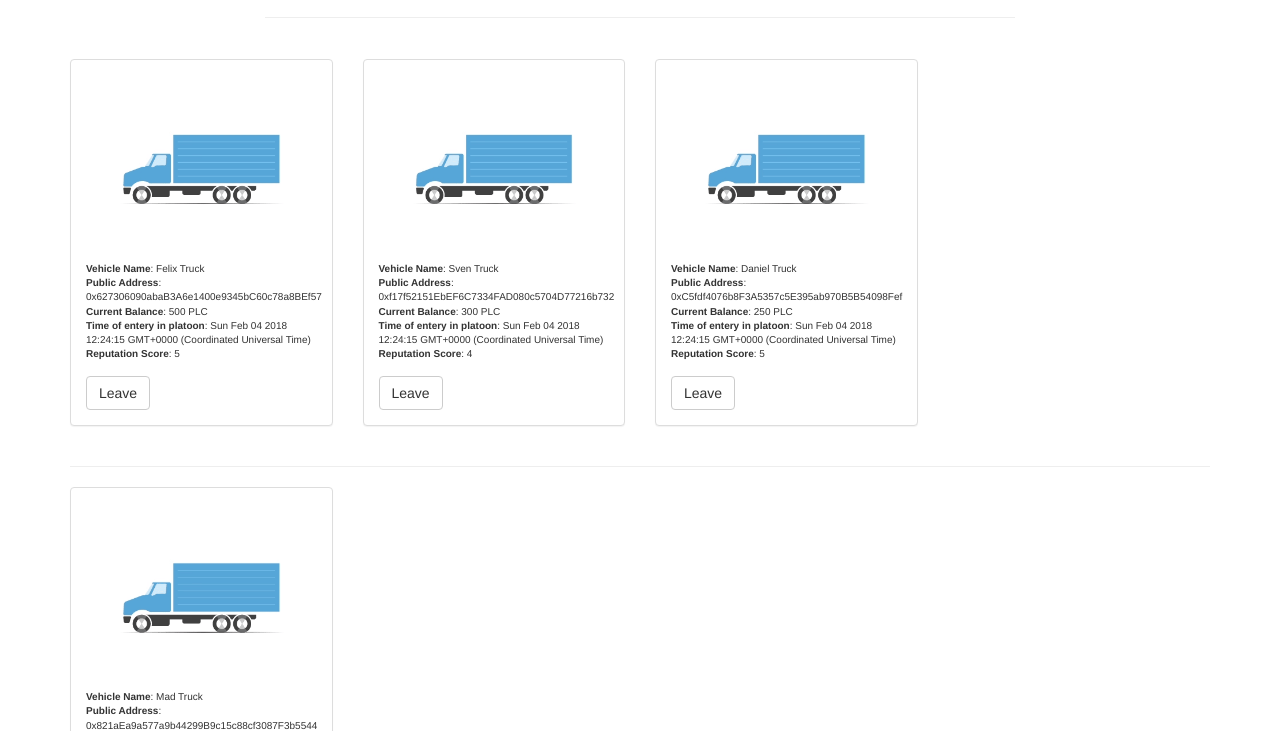
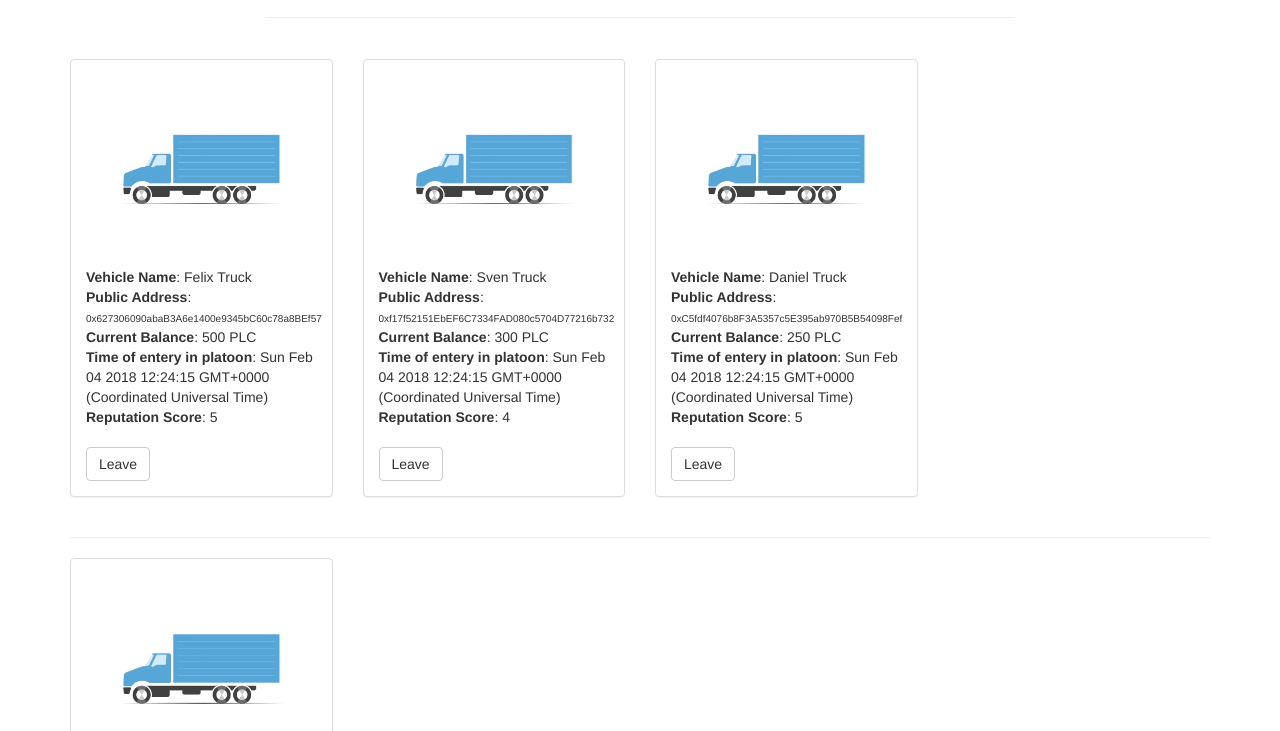
Before and after one commit to mohtisham/vlm, a website: page src/index.html in a window 1280 px wide. Shown: the part 63-794 px from the top of the page. Drawn offline with nearby package versions, Linux system fonts and the light colour scheme; some packages are replaced by stand-ins of ours; no server answers; a script that the page names is missing; files whose address does not match are found by name.

Commit message:
-change the css & truck name

```diff
--- a/src/index.html
+++ b/src/index.html
@@ -51,13 +51,13 @@
       </div>
 
      <div id="trucksTemplate" style="display: none;">
-      <div class="col-sm-3 col-md-3 col-lg-3" style="font-size: 10px">
+      <div class="col-sm-3 col-md-3 col-lg-3" >
         <div class="panel panel-default panel-truck">
           <div class="panel-body">
             <img alt="140x140" data-src="holder.js/140x140" class="img-rounded img-center" style="width: 100%;" src="https://animalso.com/wp-content/uploads/2017/01/Golden-Retriever_6.jpg" data-holder-rendered="true">
             <br/><br/>
             <strong>Vehicle Name</strong>: <span class="truck-name">Golden Retriever</span><br/>
-            <strong>Public Address</strong>: <span class="truck-public-address">Golden Retriever</span><br/>
+            <strong>Public Address</strong>: <span class="truck-public-address" style="font-size: 10px">Golden Retriever</span><br/>
             <strong>Current Balance</strong>: <span class="truck-current-balance">3</span>&nbsp;PLC<br/>
             <strong>Time of entery in platoon</strong>: <span class="truck-timeofentry">3</span><br/>
             <strong>Reputation Score</strong>: <span class="truck-reputation">Warren, MI</span><br/><br/>
--- a/src/trucks.json
+++ b/src/trucks.json
@@ -34,7 +34,7 @@
   },
   {
     "id": 3,
-    "name": "Mad Truck",
+    "name": "Michael Truck",
     "picture": "images/delivery-truck.gif",
     "publicaddress": "0x821aEa9a577a9b44299B9c15c88cf3087F3b5544",
     "currentbalance": "300",
```
